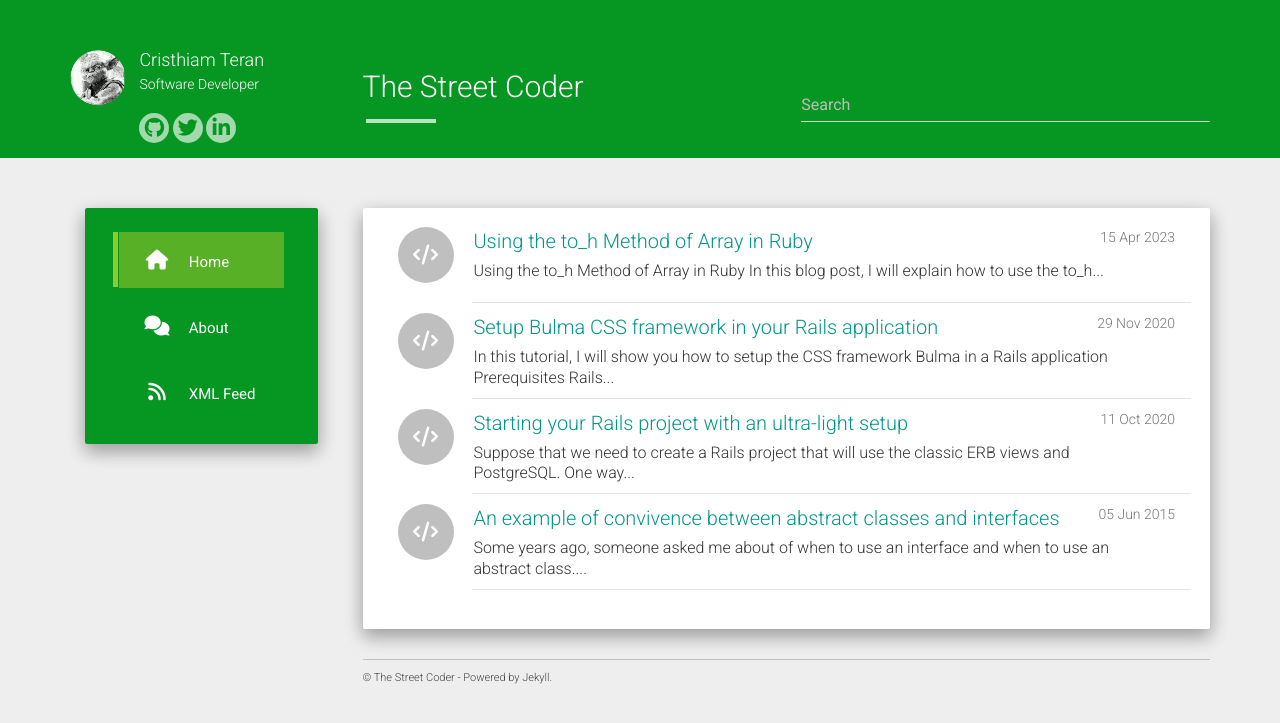
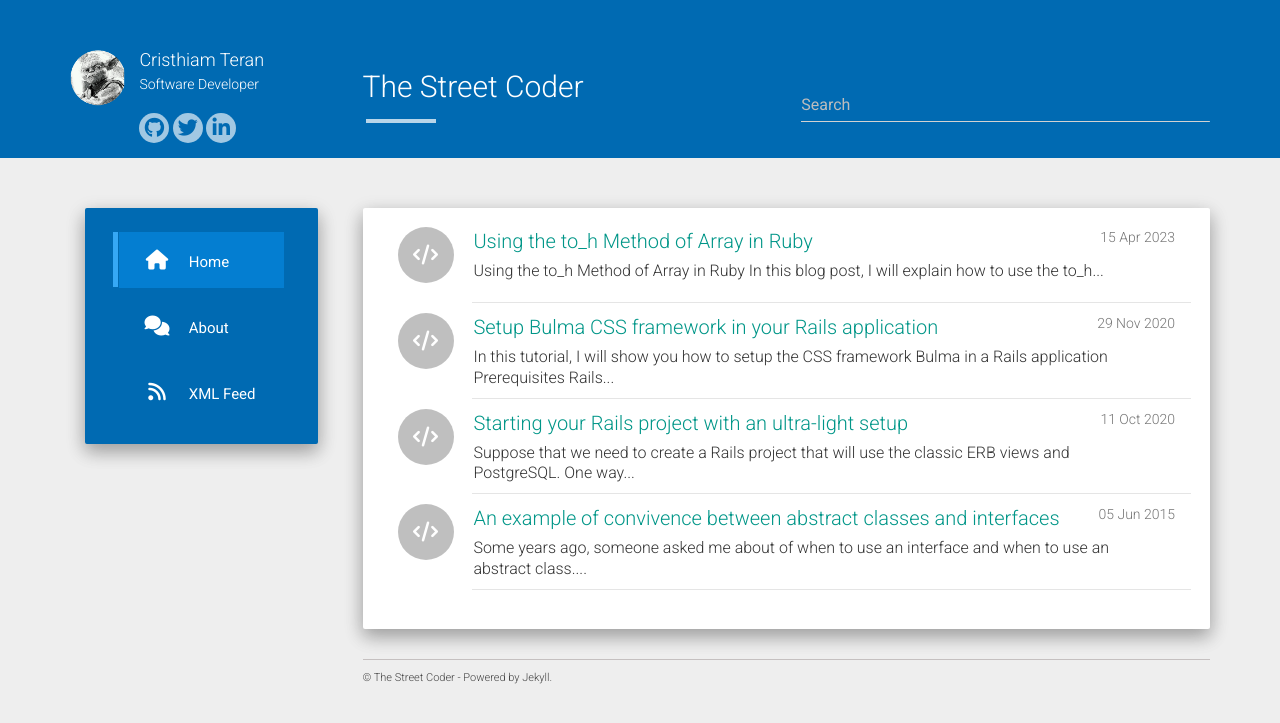
Before and after one commit to foxhard/foxhard.github.io, a Jekyll site: the page built from index.html, in a window 1280 px wide. Shown: the top 723 px of the page. Built offline with Jekyll 4.4.1, drawn with Linux system fonts in a browser that asks for light colours; nearby versions of some CDN libraries; the list of posts is cut into pages by our own code.

Commit message:
Update colors

```diff
--- a/static/css/main.css
+++ b/static/css/main.css
@@ -1,10 +1,10 @@
 .well-primary {
-    background-color: #00951dfa !important;
+    background-color: #006AB2 !important;
 }
 
 .main.outer{padding-top: 50px;}
 .header-panel.shadow-z-2 {
-    background-color: #00951dfa;
+    background-color: #006AB2;
     padding: 50px 0 15px 0;
     width: 100%;
 }
@@ -59,7 +59,7 @@ p.info a {
     text-align: center;
     line-height: 20px;
     font-size: 20px;
-    color: #00951dfa;
+    color: #006AB2;
     padding: 5px;
     width: 30px;
     height: 30px;
@@ -67,7 +67,7 @@ p.info a {
 }
 .icon:hover {
     color: rgba(255, 255, 255, 0.63);
-    background: #00951dfa;
+    background: #006AB2;
 }
 .menu ul li {
     list-style: none;
@@ -75,7 +75,7 @@ p.info a {
 }
 
 .menu ul li a:hover, .menu ul li a:focus, li.current-menu-item > a{
-    background: #57B025;
+    background: #047ED1
 }
 li.current-menu-item:before {
     content: "";
@@ -85,7 +85,7 @@ li.current-menu-item:before {
     position: absolute;
     left: 9px;
     vertical-align: middle;
-    background: #90CA28;
+    background: #36A8F5;
 }
 .menu ul li a {
     font-size: 15px;
```
